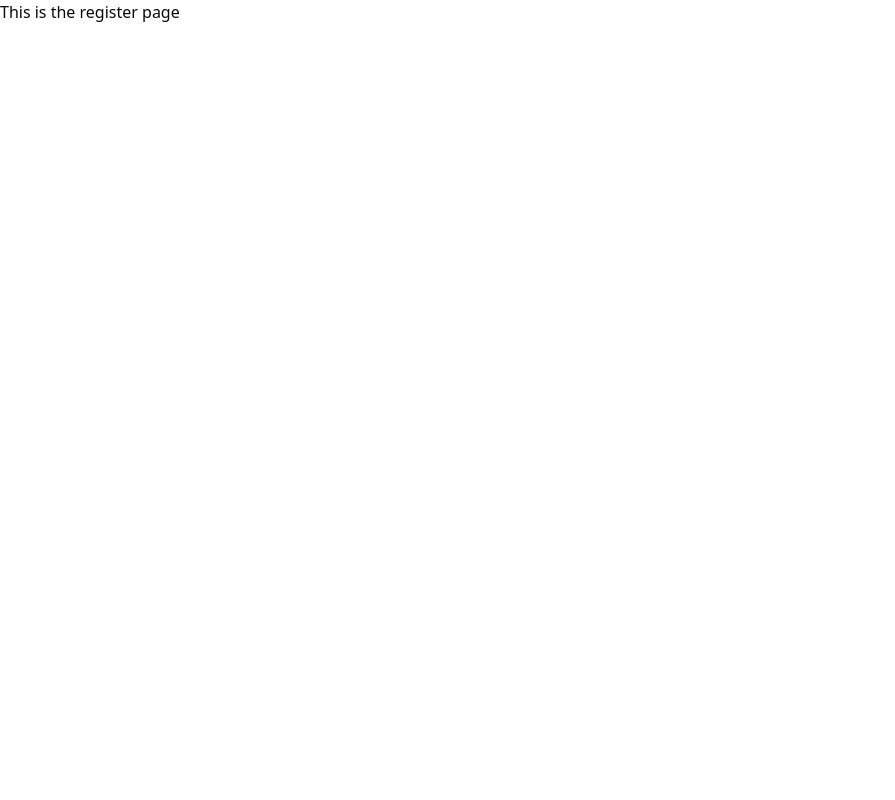
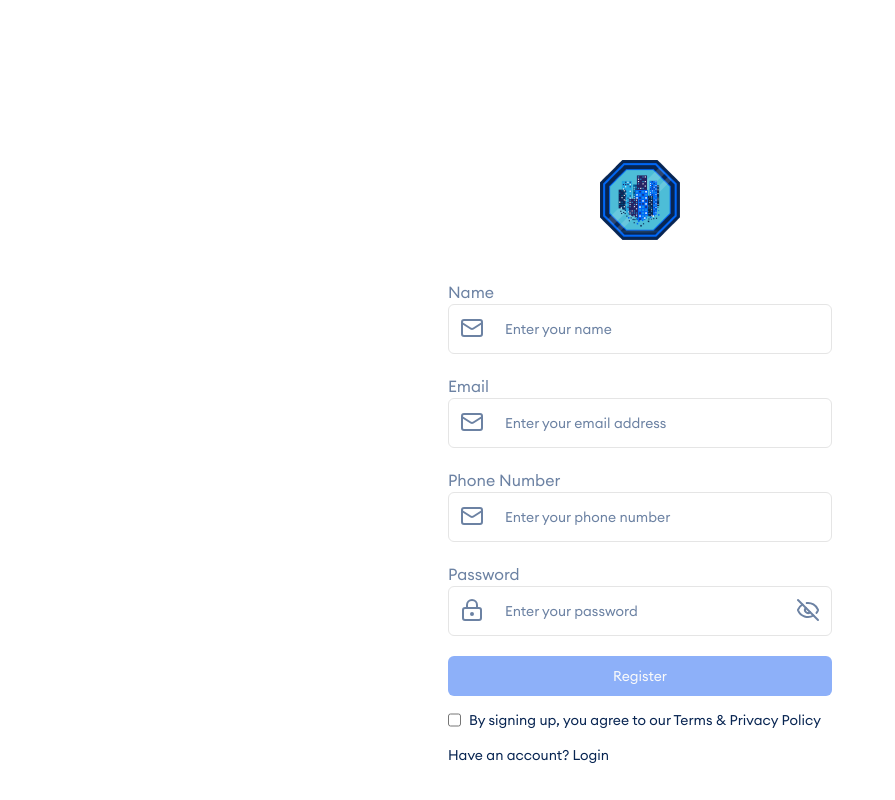
Before and after one commit to Bewizi/New-Asset-Token, a Vue app: page /auth/register in a window 1280 px wide. Shown: the whole page, without its empty margins (0-895 px from the left). Built offline with nearby package versions, Linux system fonts and the light colour scheme; the HTML template or start-up script is replaced by a standard one.

Commit message:
added form for login and register page

```diff
--- a/src/pages/Login.vue
+++ b/src/pages/Login.vue
@@ -1,9 +1,12 @@
 <script lang="ts" setup>
-import { FormControl, FormField, FormLabel } from '@/components/ui/form'
 import { Input } from '@/components/ui/input'
 import { Button } from '@/components/ui/button'
 import { ref } from 'vue'
 import AppLink from '@/components/AppLink.vue'
+import { Eye, EyeOff, LockKeyhole, Mail } from 'lucide-vue-next'
+import { Label } from '@/components/ui/label'
+
+const showPassword = ref<boolean>(true)
 
 const form = ref({
   email: '',
@@ -26,61 +29,78 @@ const handleSubmit = () => {
 <template>
   <section class="max-w-sm mx-auto mt-40">
     <!--    logo-->
-    <div class="flex items-center justify-center">
+    <div class="flex items-center justify-center mb-10">
       <img alt="Auth Image" height="" src="/images/assset-token-logo.png" />
     </div>
     <!--    logo-->
     <form @submit.prevent="handleSubmit">
-      <FormField name="email">
       <div>
-          <FormLabel>Email</FormLabel>
-          <FormControl>
+        <label class="text-[#6C82A3] font-euclid-a-regular">Email</label>
+        <div class="relative">
+          <Mail class="absolute top-[12px] left-3 text-[#6C82A3]" />
           <Input
             id="email"
             v-model="form.email"
+            class="placeholder:text-[#6C82A3] font-euclid-a-regular pl-14 py-6"
             placeholder="Enter your email address"
             type="email"
           />
-          </FormControl>
+        </div>
       </div>
 
-        <div>
-          <FormLabel>Password</FormLabel>
-          <FormControl>
+      <div class="mt-5">
+        <label class="text-[#6C82A3] font-euclid-a-regular">Password</label>
+        <div class="relative">
+          <LockKeyhole class="text-[#6C82A3] absolute top-[12px] left-3" />
           <Input
             id="password"
             v-model="form.password"
+            :type="showPassword ? 'password' : 'text'"
+            class="placeholder:text-[#6C82A3] font-euclid-a-regular pl-14 py-6"
             placeholder="Enter your password"
-              type="password"
           />
-          </FormControl>
+          <button
+            class="absolute top-[12px] right-3 cursor-pointer"
+            type="button"
+            @click="showPassword = !showPassword"
+          >
+            <Component :is="showPassword ? EyeOff : Eye" class="text-[#6C82A3]" />
+          </button>
         </div>
-      </FormField>
+      </div>
+
       <div class="mt-5">
-        <Button class="w-full">Login</Button>
+        <Button
+          class="w-full bg-[#8DB0F9] hover:bg-[#3A76F5] transition-all duration-300 font-euclid-a-regular"
+          >Login
+        </Button>
       </div>
     </form>
 
     <!--    -->
-    <section class="flex justify-between">
+    <section class="flex justify-between mt-3.5">
       <div>
-        <AppLink to="">Go Back Home</AppLink>
+        <AppLink class="text-[#082552] font-euclid-a-regular text-sm" to="/">Go Back Home</AppLink>
+        <br />
+        <AppLink class="text-[#082552] font-euclid-a-regular text-sm" to="/auth/register"
+          >Don't have an account? Sign Up
+        </AppLink>
       </div>
 
       <div>
-        <AppLink to="/auth/forgot-password">Forgot Password?</AppLink>
+        <AppLink class="text-[#082552] font-euclid-a-regular text-sm" to="/auth/forgot-password"
+          >Forgot Password?
+        </AppLink>
         <br />
-        <AppLink to="/auth/register">Don't have an account? Sign Up</AppLink>
 
-        <div class="flex">
+        <div class="flex mt-2 gap-2">
           <input type="checkbox" />
-          <p>Remember me</p>
+          <p class="text-[#082552] font-euclid-a-regular text-sm">Remember me</p>
         </div>
       </div>
     </section>
     <!--    -->
   </section>
-  <h1>This is the login page</h1>
 </template>
 
 <style scoped></style>
--- a/src/pages/Register.vue
+++ b/src/pages/Register.vue
@@ -1,7 +1,133 @@
-<script lang="ts" setup></script>
+<script lang="ts" setup>
+import { Input } from '@/components/ui/input'
+import { Button } from '@/components/ui/button'
+import { ref } from 'vue'
+import AppLink from '@/components/AppLink.vue'
+import { Eye, EyeOff, LockKeyhole, Mail } from 'lucide-vue-next'
+import { Label } from '@/components/ui/label'
+
+const showPassword = ref<boolean>(true)
+
+const form = ref({
+  name: '',
+  email: '',
+  phoneNumber: '',
+  password: '',
+})
+
+const handleSubmit = () => {
+  try {
+    console.log('Form Submitted', form.value)
+    form.value = {
+      name: '',
+      email: '',
+      phoneNumber: '',
+      password: '',
+    }
+  } catch (e) {
+    console.log(e)
+  }
+}
+</script>
 
 <template>
-  <h1>This is the register page</h1>
+  <section class="max-w-sm mx-auto mt-40">
+    <!--    logo-->
+    <div class="flex items-center justify-center mb-10">
+      <img alt="Auth Image" height="" src="/images/assset-token-logo.png" />
+    </div>
+    <!--    logo-->
+    <form @submit.prevent="handleSubmit">
+      <div>
+        <label class="text-[#6C82A3] font-euclid-a-regular">Name</label>
+        <div class="relative">
+          <Mail class="absolute top-[12px] left-3 text-[#6C82A3]" />
+          <Input
+            id="name"
+            v-model="form.name"
+            class="placeholder:text-[#6C82A3] font-euclid-a-regular pl-14 py-6"
+            placeholder="Enter your name"
+            type="text"
+          />
+        </div>
+      </div>
+
+      <div class="mt-5">
+        <label class="text-[#6C82A3] font-euclid-a-regular">Email</label>
+        <div class="relative">
+          <Mail class="absolute top-[12px] left-3 text-[#6C82A3]" />
+          <Input
+            id="email"
+            v-model="form.email"
+            class="placeholder:text-[#6C82A3] font-euclid-a-regular pl-14 py-6"
+            placeholder="Enter your email address"
+            type="email"
+          />
+        </div>
+      </div>
+
+      <div class="mt-5">
+        <label class="text-[#6C82A3] font-euclid-a-regular">Phone Number</label>
+        <div class="relative">
+          <Mail class="absolute top-[12px] left-3 text-[#6C82A3]" />
+          <Input
+            id="phoneNumber"
+            v-model="form.phoneNumber"
+            class="placeholder:text-[#6C82A3] font-euclid-a-regular pl-14 py-6"
+            placeholder="Enter your phone number"
+            type="number"
+          />
+        </div>
+      </div>
+
+      <div class="mt-5">
+        <label class="text-[#6C82A3] font-euclid-a-regular">Password</label>
+        <div class="relative">
+          <LockKeyhole class="text-[#6C82A3] absolute top-[12px] left-3" />
+          <Input
+            id="password"
+            v-model="form.password"
+            :type="showPassword ? 'password' : 'text'"
+            class="placeholder:text-[#6C82A3] font-euclid-a-regular pl-14 py-6"
+            placeholder="Enter your password"
+          />
+          <button
+            class="absolute top-[12px] right-3 cursor-pointer"
+            type="button"
+            @click="showPassword = !showPassword"
+          >
+            <Component :is="showPassword ? EyeOff : Eye" class="text-[#6C82A3]" />
+          </button>
+        </div>
+      </div>
+
+      <div class="mt-5">
+        <Button
+          class="w-full bg-[#8DB0F9] hover:bg-[#3A76F5] transition-all duration-300 font-euclid-a-regular"
+          >Register
+        </Button>
+      </div>
+    </form>
+
+    <!--    -->
+    <section class="mt-3.5">
+      <div>
+        <div class="flex mt-2 gap-2">
+          <input type="checkbox" />
+          <p class="text-[#082552] font-euclid-a-regular text-sm">
+            By signing up, you agree to our Terms & Privacy Policy
+          </p>
+        </div>
+      </div>
+
+      <div class="mt-3">
+        <AppLink class="text-[#082552] font-euclid-a-regular text-sm" to="/auth/login"
+          >Have an account? Login
+        </AppLink>
+      </div>
+    </section>
+    <!--    -->
+  </section>
 </template>
 
 <style scoped></style>
```
Lines whose indentation alone changed are shown as unchanged.
